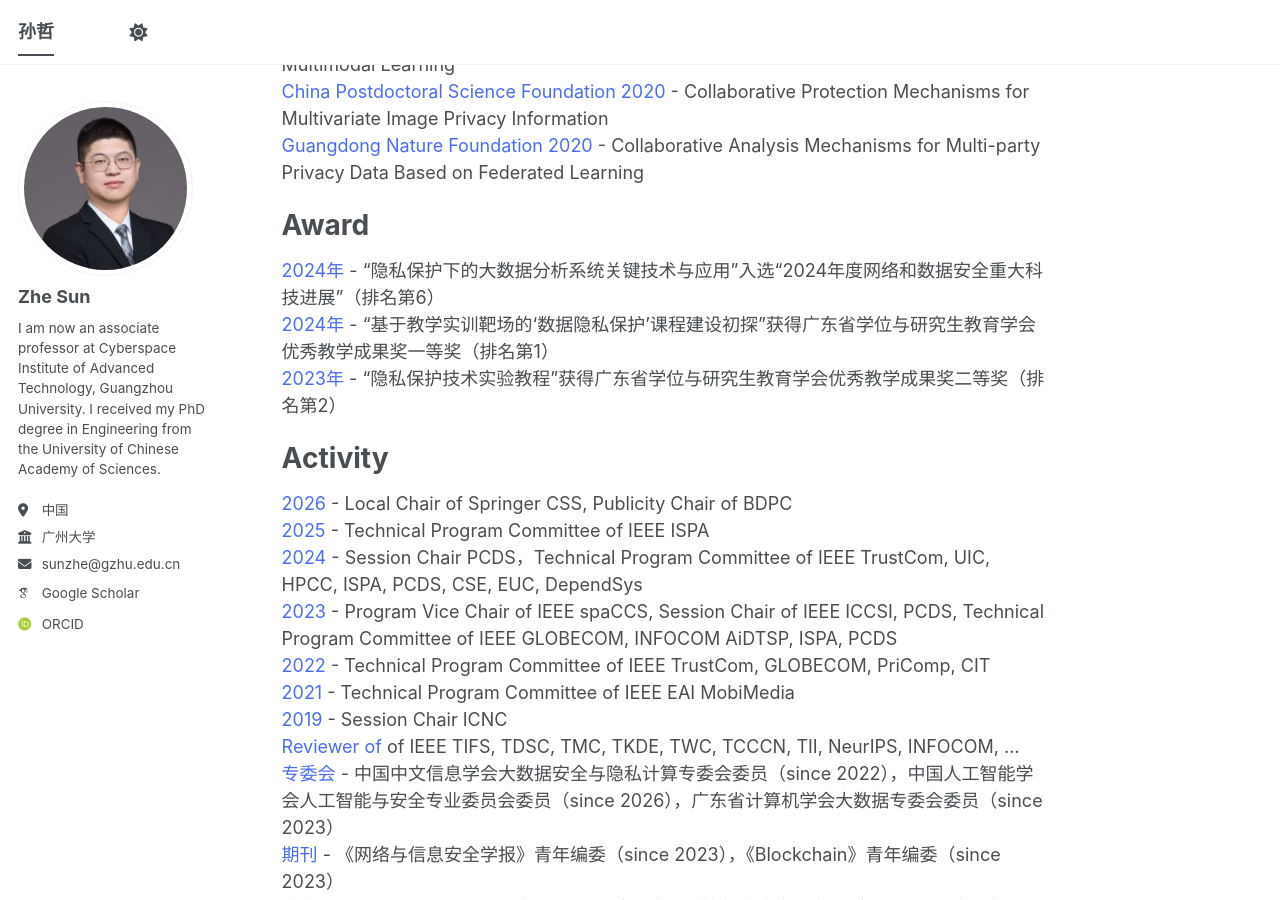
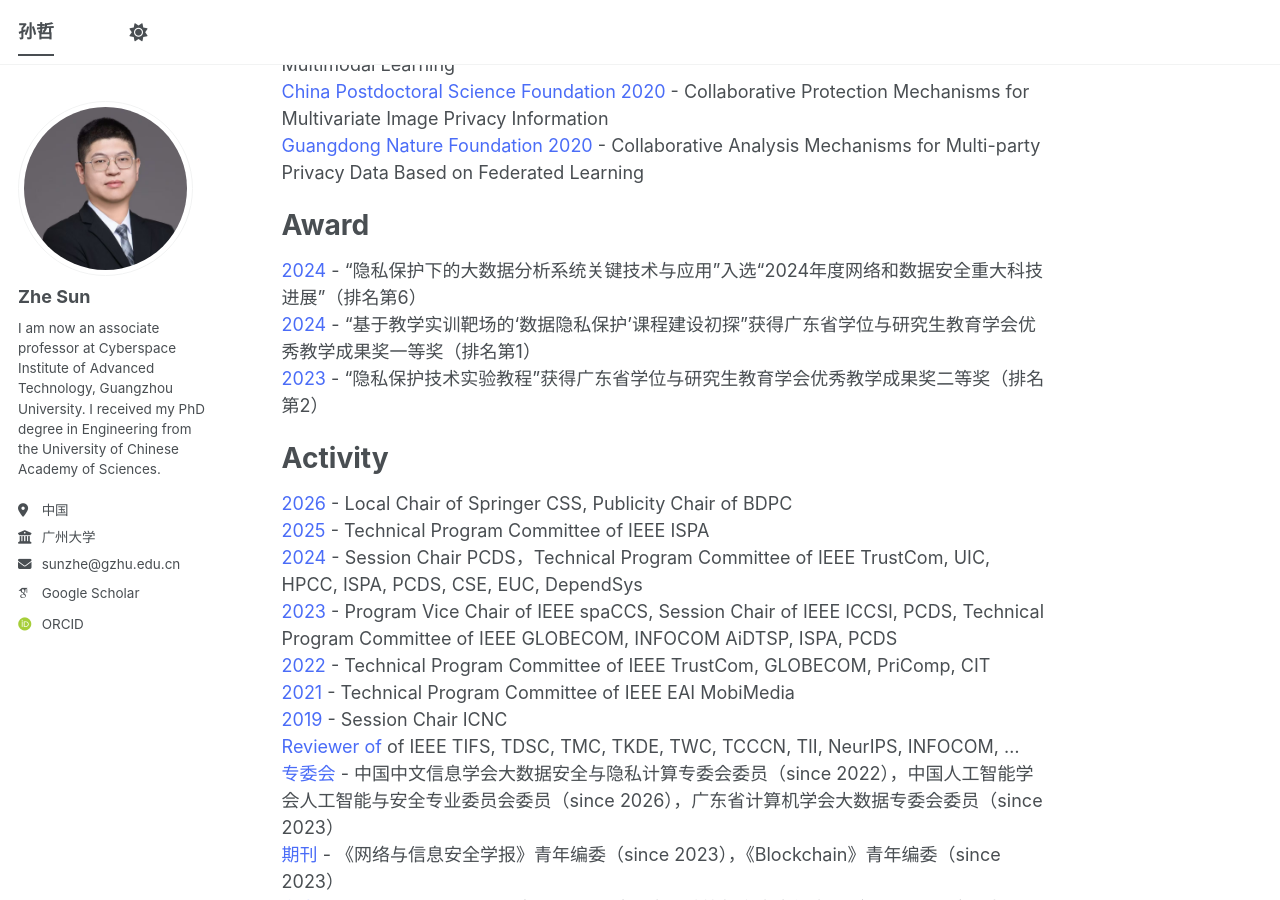
Before and after one commit to ZheSun208/ZheSun208.github.io, a Jekyll site: the page built from _pages/about.md, in a window 1280 px wide and 900 px high, scrolled down 1814 px. Built offline with Jekyll 4.4.1, drawn with Linux system fonts in a browser that asks for light colours; some web fonts are replaced; a script bundle is joined from its source files by our own code; library files that are not in the unit come from our copies.

Commit message:
Update about.md

```diff
--- a/_pages/about.md
+++ b/_pages/about.md
@@ -60,9 +60,9 @@ Research Grant
 
 Award
 ======
-<span style="color:#4a6cf7;">2024年</span> - “隐私保护下的大数据分析系统关键技术与应用”入选“2024年度网络和数据安全重大科技进展”（排名第6）
-<span style="color:#4a6cf7;">2024年</span> - “基于教学实训靶场的‘数据隐私保护’课程建设初探”获得广东省学位与研究生教育学会优秀教学成果奖一等奖（排名第1）
-<span style="color:#4a6cf7;">2023年</span> - “隐私保护技术实验教程”获得广东省学位与研究生教育学会优秀教学成果奖二等奖（排名第2）
+<span style="color:#4a6cf7;">2024</span> - “隐私保护下的大数据分析系统关键技术与应用”入选“2024年度网络和数据安全重大科技进展”（排名第6）
+<span style="color:#4a6cf7;">2024</span> - “基于教学实训靶场的‘数据隐私保护’课程建设初探”获得广东省学位与研究生教育学会优秀教学成果奖一等奖（排名第1）
+<span style="color:#4a6cf7;">2023</span> - “隐私保护技术实验教程”获得广东省学位与研究生教育学会优秀教学成果奖二等奖（排名第2）
 
 Activity
 ======
```
